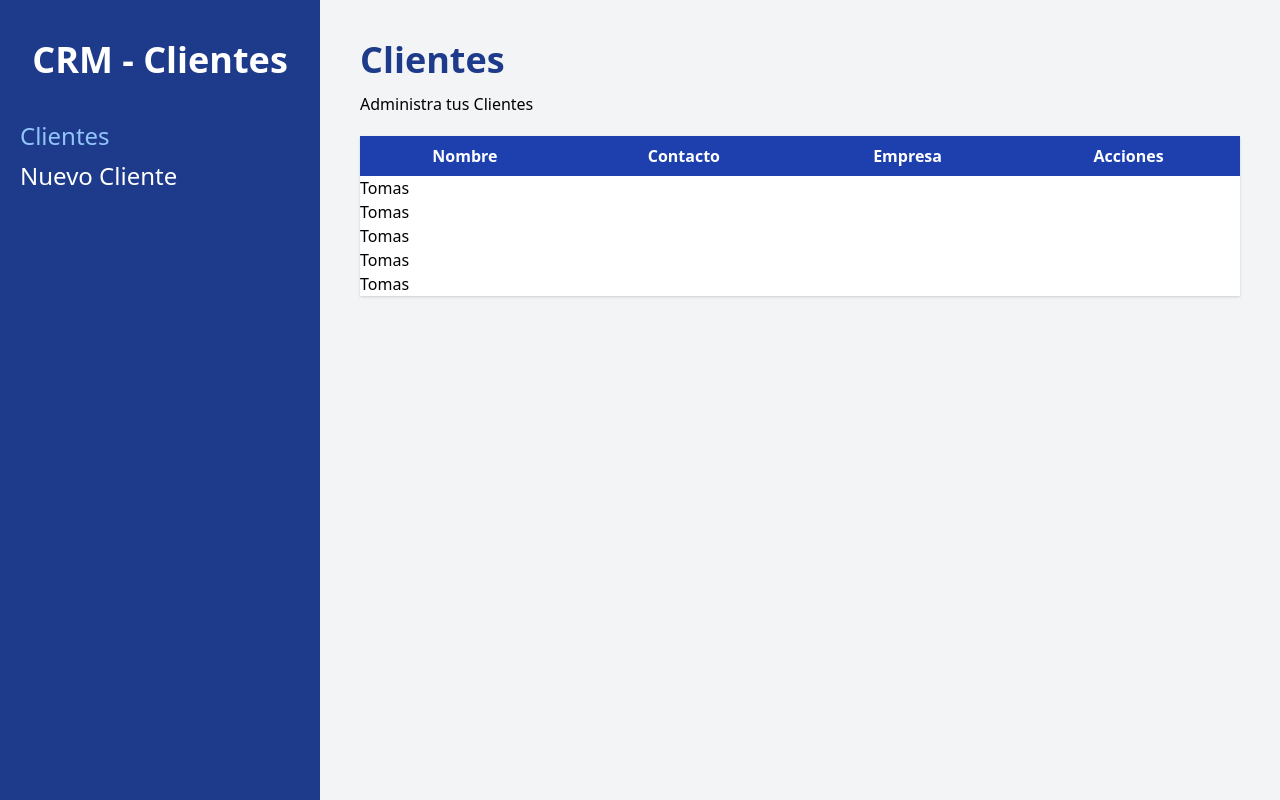
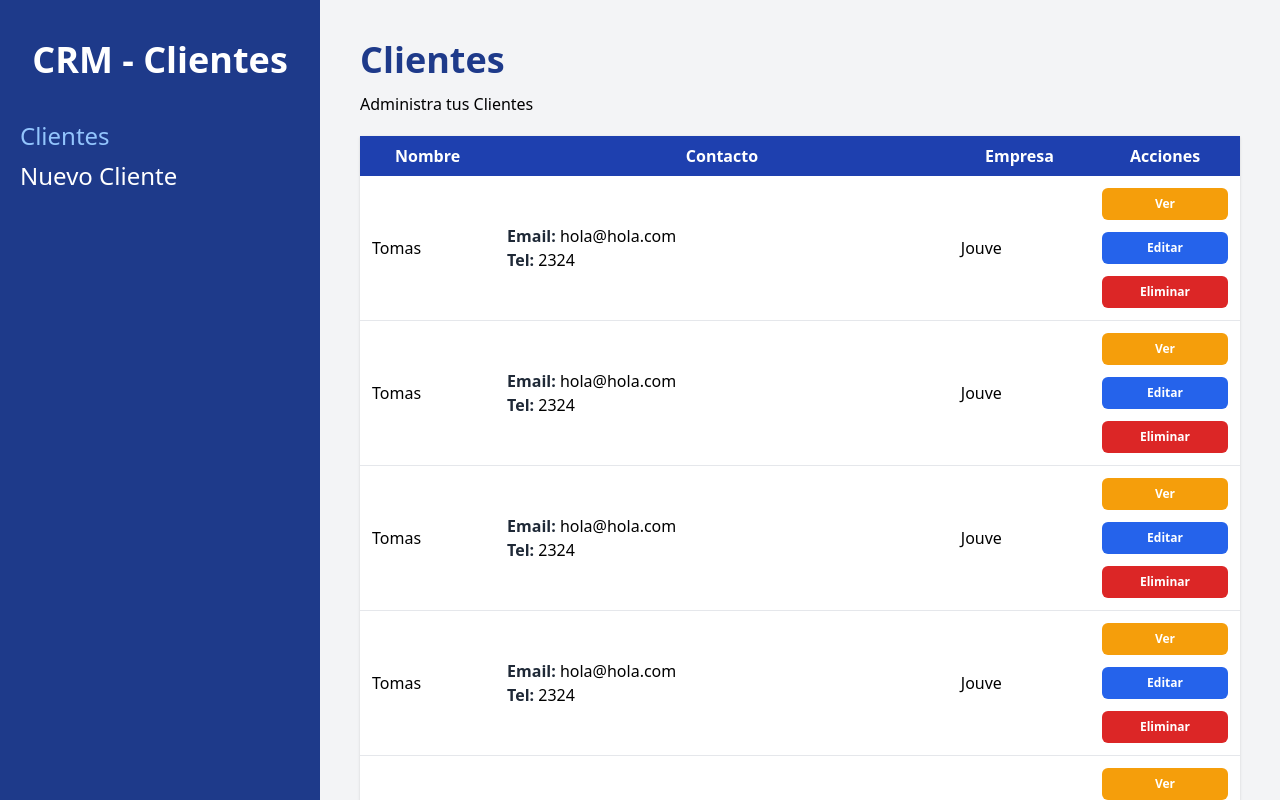
Before and after one commit to tomidziurdzia/Administrador-Clientes, a React (Vite) app: page /clientes in a window 1280 px wide. Built offline with nearby package versions, Linux system fonts and the light colour scheme; data requests are answered from the project's data file.

Commit message:
Mostrando la informacion de cliente

```diff
--- a/src/components/Cliente.jsx
+++ b/src/components/Cliente.jsx
@@ -1,10 +1,40 @@
 import React from "react";
 
 const Cliente = ({ cliente }) => {
+  const { nombre, empresa, email, telefono, notas, id } = cliente;
   return (
-    <div>
-      <h1>{cliente.nombre}</h1>
-    </div>
+    <tr className="border-b hover:bg-gray-50">
+      <td className="p-3">{nombre}</td>
+      <td className="p-3">
+        <p>
+          <span className="text-gray-800 font-bold">Email:</span> {email}
+        </p>
+        <p>
+          <span className="text-gray-800 font-bold">Tel:</span> {telefono}
+        </p>
+      </td>
+      <td className="p-3">{empresa}</td>
+      <td className="p-3">
+        <button
+          className="bg-yellow-500 hover:bg-yellow-600 block w-full text-white p-2 font-bold rounded-md text-xs"
+          type="button"
+        >
+          Ver
+        </button>
+        <button
+          className="bg-blue-600 hover:bg-blue-700 block w-full text-white p-2 font-bold rounded-md text-xs mt-3"
+          type="button"
+        >
+          Editar
+        </button>
+        <button
+          className="bg-red-600 hover:bg-red-700 block w-full text-white p-2 font-bold rounded-md text-xs mt-3"
+          type="button"
+        >
+          Eliminar
+        </button>
+      </td>
+    </tr>
   );
 };
 
```
